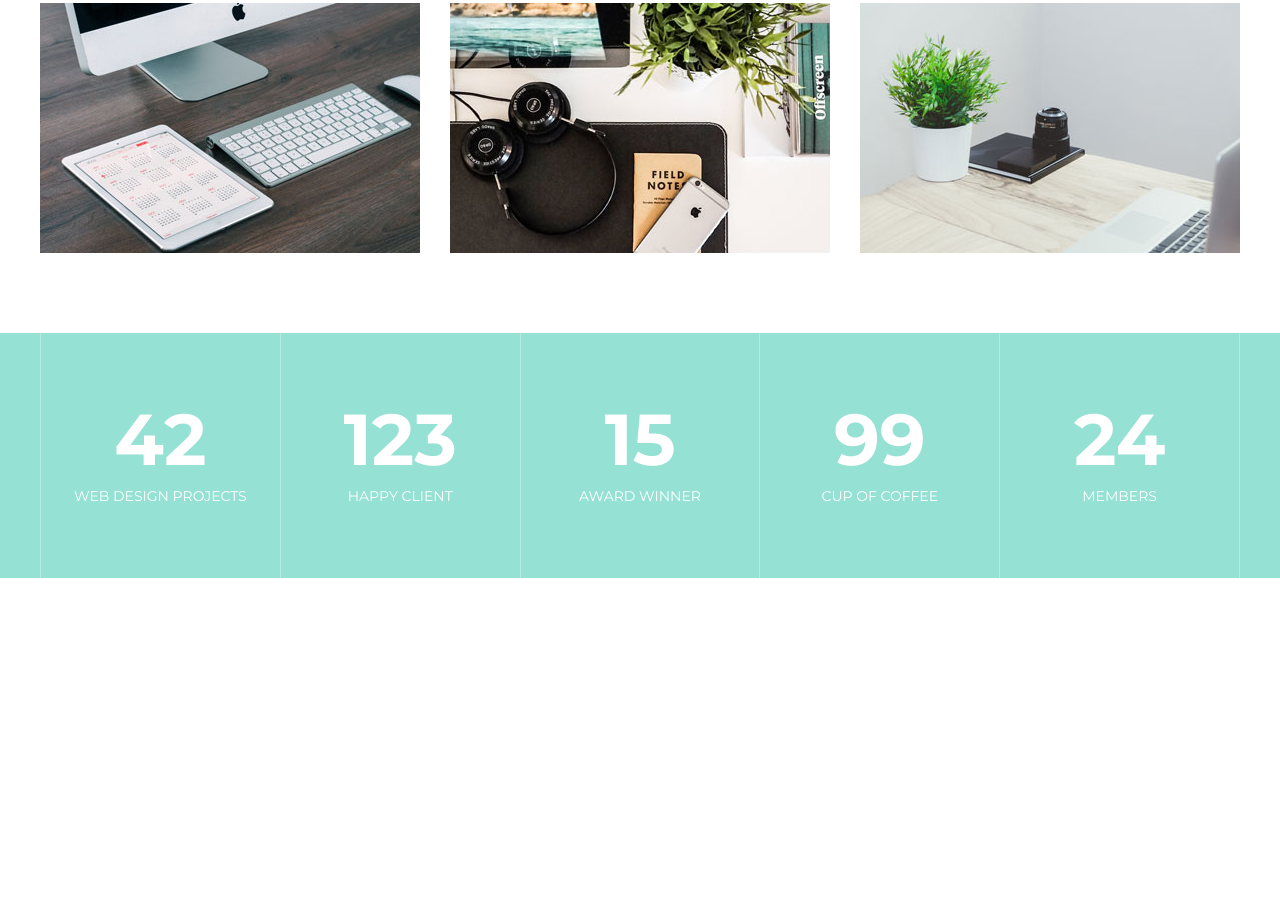
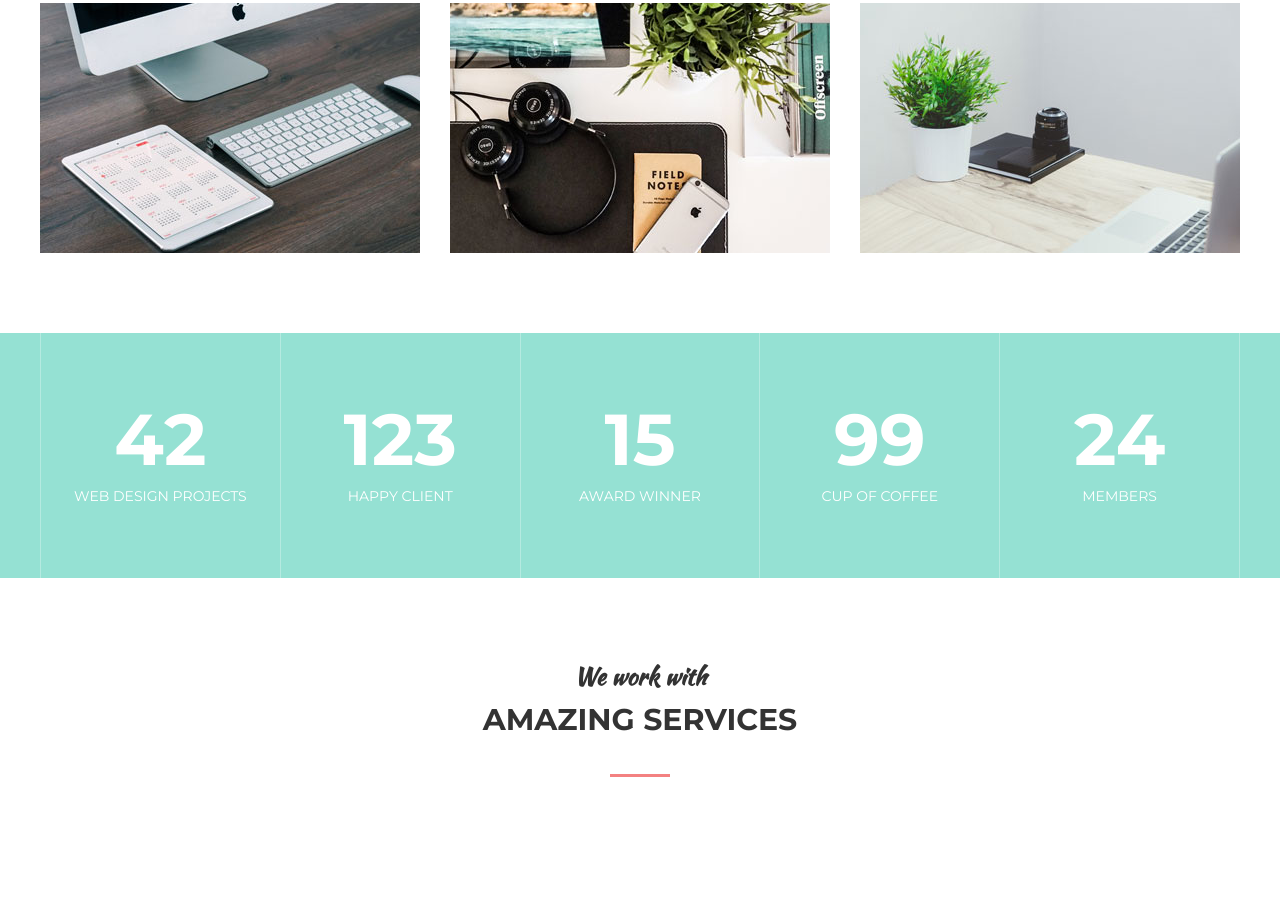
Before and after one commit to malka88/firstWeb, a plain HTML site: page index.html in a window 1280 px wide. Shown: the part 1154-2051 px from the top of the page. Before the commit the page ends 1732 px from the top, so only its background shows below. Drawn offline with Linux system fonts and the light colour scheme.

Commit message:
.5 section

```diff
--- a/index.html
+++ b/index.html
@@ -100,5 +100,14 @@
                 </div>
             </div>
         </div>
+
+        <section class="section">
+            <div class="container">
+                <div class="section_header">
+                    <h3 class="section_suptitle">We work with</h3>
+                    <h2 class="section_title">Amazing services</h2>
+                </div>
+            </div>
+        </section>
     </body>
 </html>
```
